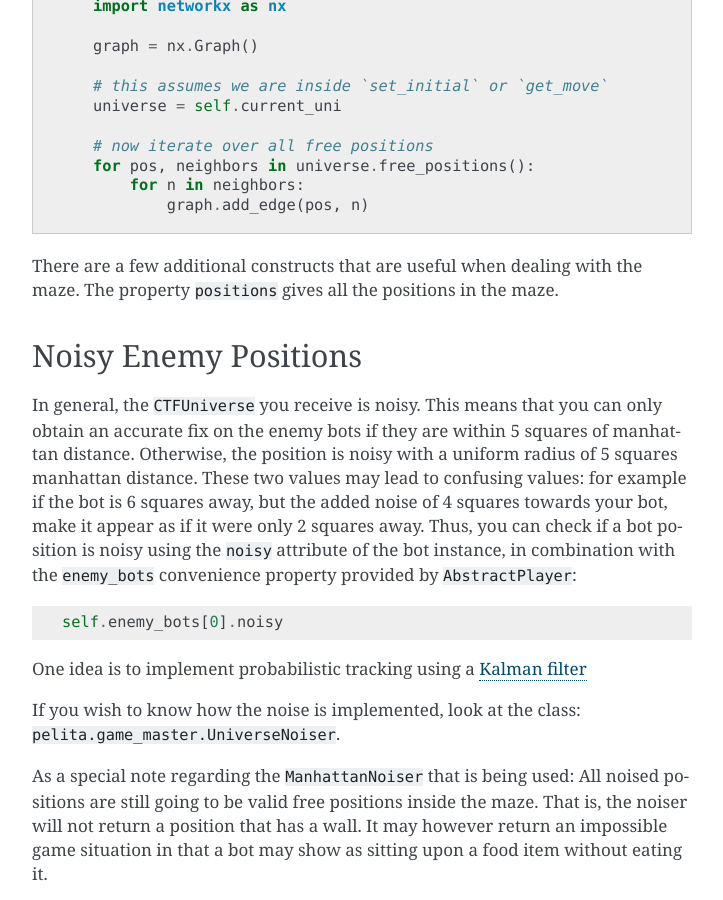
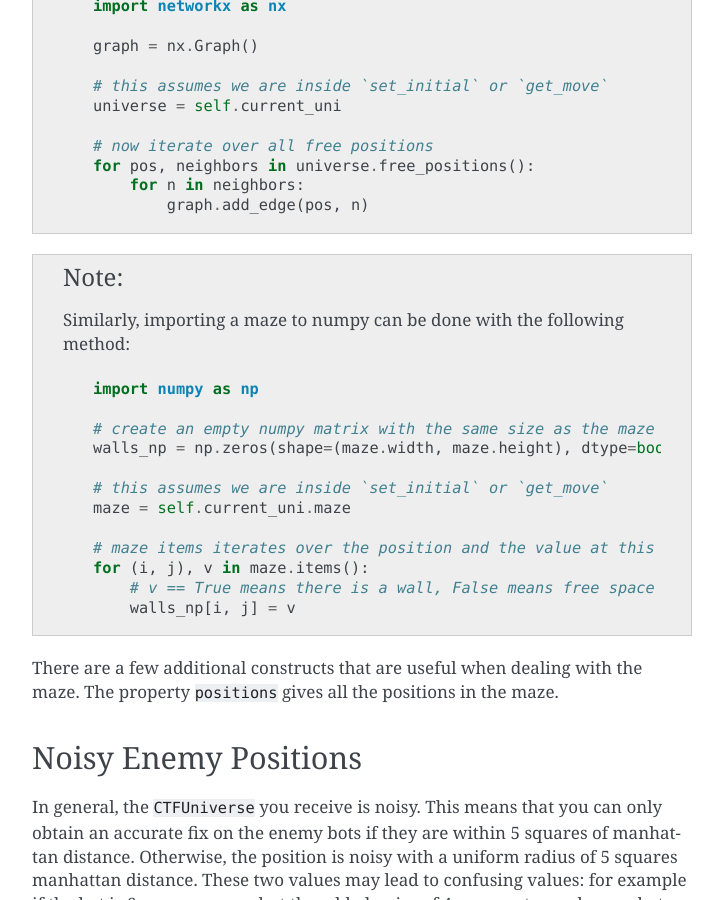
Before and after one commit to ASPP/pelita, a Sphinx documentation site: the page built from doc/source/writing_player.rst, in a window 1280 px wide and 900 px high, scrolled down 7568 px. Shown: the whole window, without its empty margins (388-1111 px from the left). Built offline with Sphinx 7.4.7, drawn with Linux system fonts in a browser that asks for light colours; the version number is read from the project's files by our own code.

Commit message:
DOC: Give example of importing to numpy.

```diff
--- a/doc/source/writing_player.rst
+++ b/doc/source/writing_player.rst
@@ -341,6 +341,24 @@ In order to obtain the positions of all free spaces, the
                 graph.add_edge(pos, n)
 
 
+.. note::
+
+    Similarly, importing a maze to numpy can be done with the following method::
+
+        import numpy as np
+
+        # create an empty numpy matrix with the same size as the maze
+        walls_np = np.zeros(shape=(maze.width, maze.height), dtype=bool)
+
+        # this assumes we are inside `set_initial` or `get_move`
+        maze = self.current_uni.maze
+
+        # maze items iterates over the position and the value at this position
+        for (i, j), v in maze.items():
+            # v == True means there is a wall, False means free space
+            walls_np[i, j] = v
+
+
 There are a few additional constructs that are
 useful when dealing with the maze. The property ``positions`` gives all the
 positions in the maze.
```
